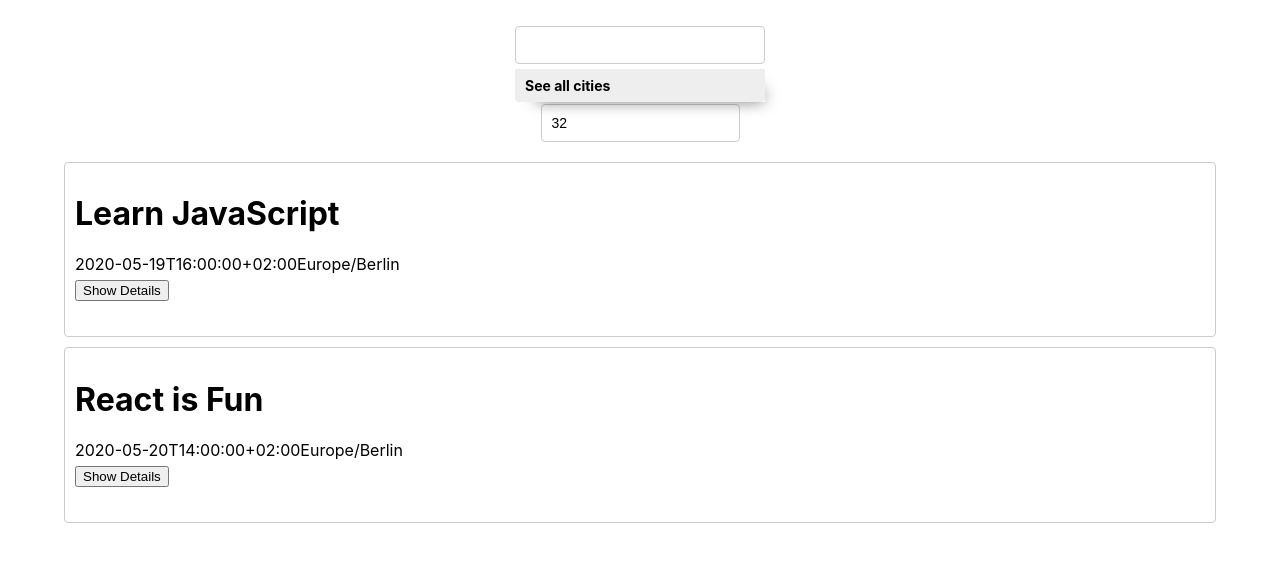
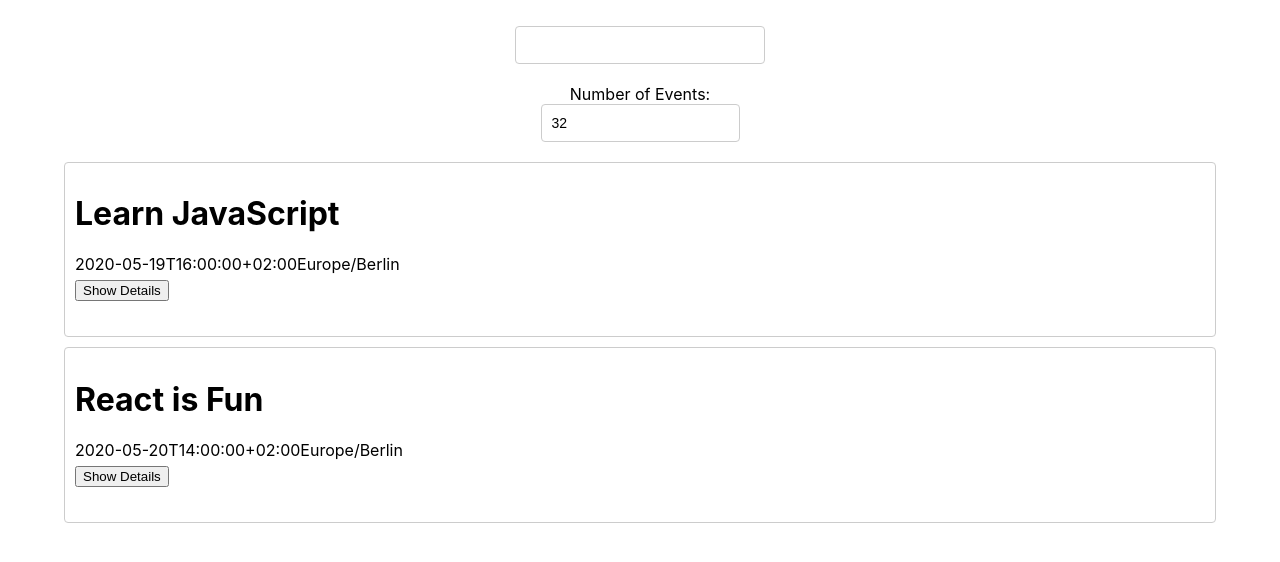
Before and after one commit to marjsky/meet, a React (Create React App) app: page / in a window 1280 px wide. Shown: the top 562 px of the page. Built offline with nearby package versions, Linux system fonts and the light colour scheme.

Commit message:
test hiding suggestions list item clicked

```diff
--- a/src/CitySearch.js
+++ b/src/CitySearch.js
@@ -20,7 +20,8 @@ class CitySearch extends Component {
 
   handleItemClicked = (suggestion) => {
     this.setState({
-      query: suggestion
+      query: suggestion,
+      showSuggestions: false
     });
     this.props.updateEvents(suggestion);
   }
@@ -35,7 +36,7 @@ class CitySearch extends Component {
           onChange={this.handleInputChanged}
           onFocus={() => { this.setState({ showSuggestions: true })}}
         />
-        <ul className='suggestions'>
+        <ul className='suggestions' style={this.state.showSuggestions ? {}: { display: 'none'}}>
           {this.state.suggestions.map((suggestion) => (
             <li
               key={suggestion}
```
Also changed, not shown: 1 other file (tests, documents, lock files or other folders).
